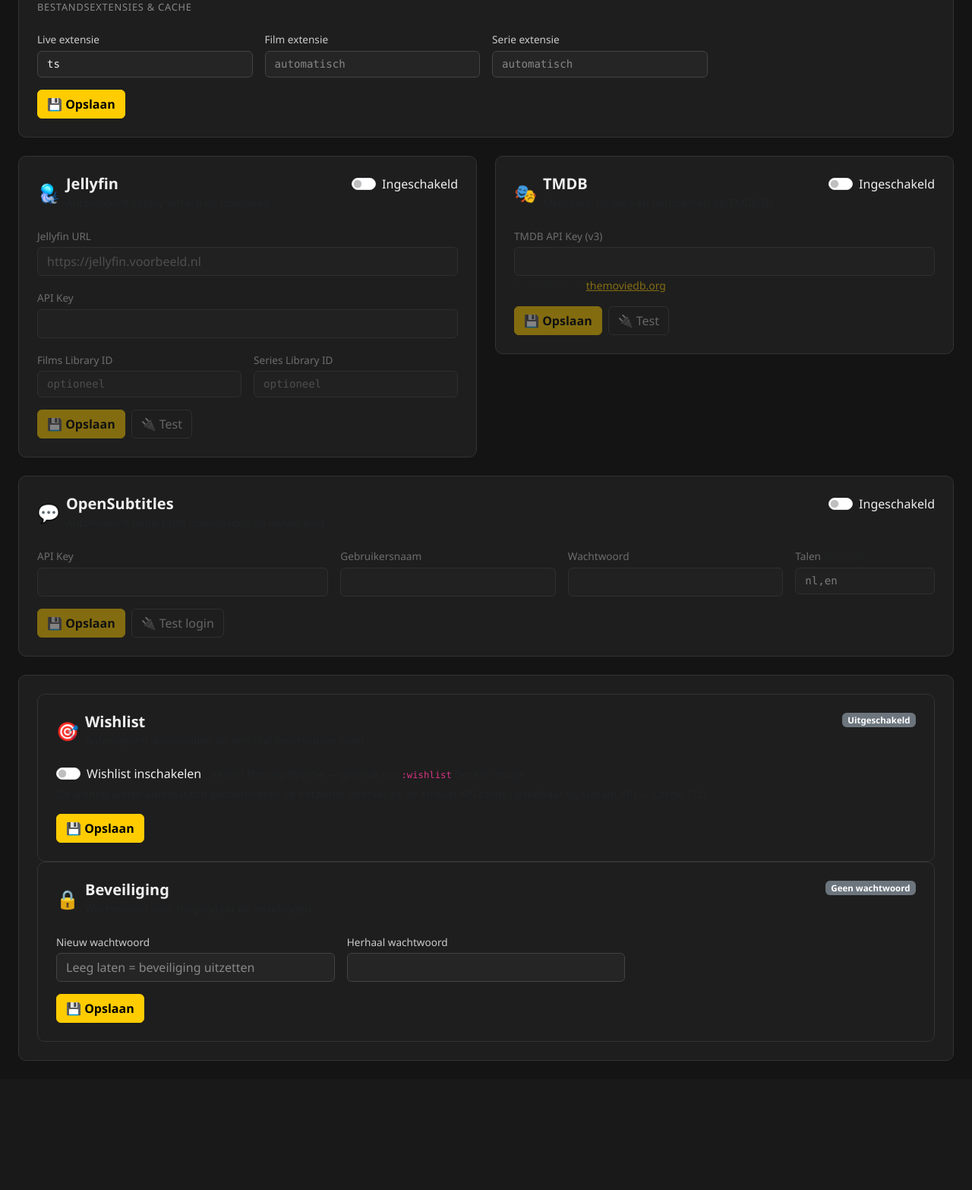
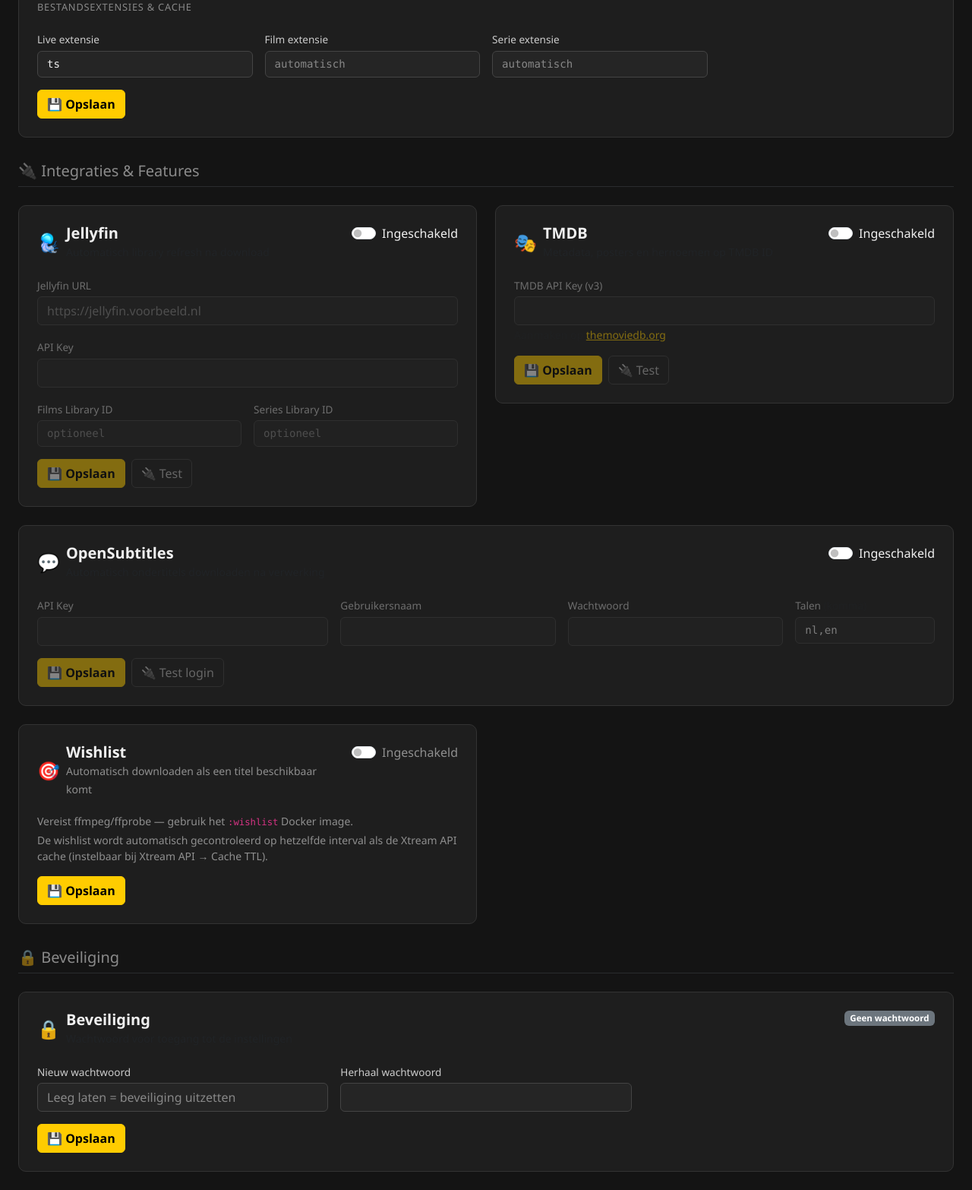
Before and after one commit to WireshJ/MediaManager, a Flask app: page /settings in a window 1280 px wide. Shown: the part 1584-3150 px from the top of the page at 76% size. Before the commit the page ends 2980 px from the top, so only its background shows below. Run offline with Flask 3, Linux system fonts and the light colour scheme; data that the repository does not hold is empty.

Commit message:
fix: Settings structuur hersteld en tekst leesbaar
- Wishlist card los van Beveiliging (was per ongeluk genest)
- Wishlist verplaatst naar Integraties & Features groep
- Jellyfin, TMDB, OpenSubtitles, Wishlist onder features heading
- Beveiliging als eigen sectie met heading
- text-muted vervangen door text-white-50 in Wishlist card

Co-Authored-By: Claude Sonnet 4.6 <noreply@anthropic.com>

```diff
--- a/templates/settings.html
+++ b/templates/settings.html
@@ -293,6 +293,12 @@
     </div>
   </div>
 
+  <!-- ══ FEATURES HEADING ══════════════════════════════════════ -->
+  <div class="col-12">
+    <h5 class="text-white-50 mb-0 mt-2">🔌 Integraties & Features</h5>
+    <hr class="border-secondary mt-2 mb-0">
+  </div>
+
   <!-- ══ JELLYFIN ══════════════════════════════════════════════ -->
   <div class="col-lg-6">
     <div class="settings-card optional-card">
@@ -420,39 +426,31 @@
     </div>
   </div>
 
-  <!-- ══ BEVEILIGING ═══════════════════════════════════════════ -->
-  <div class="col-12">
-    <div class="settings-card">
   <!-- ══ WISHLIST ═══════════════════════════════════════════════ -->
-  <div class="col-12">
-    <div class="settings-card">
+  <div class="col-lg-6">
+    <div class="settings-card optional-card">
       <div class="settings-card-header">
         <div class="d-flex align-items-center gap-2">
           <span class="settings-icon">🎯</span>
           <div>
             <h5 class="mb-0">Wishlist</h5>
-            <small class="text-muted">Automatisch downloaden als een titel beschikbaar komt</small>
+            <small class="text-white-50">Automatisch downloaden als een titel beschikbaar komt</small>
           </div>
         </div>
-        {% if cfg.get('wishlist', {}).get('enabled', False) %}
-        <span class="badge bg-success">Ingeschakeld</span>
-        {% else %}
-        <span class="badge bg-secondary">Uitgeschakeld</span>
-        {% endif %}
+        <div class="form-check form-switch mb-0">
+          <input class="form-check-input" type="checkbox" id="wl-toggle" name="wishlist_enabled_toggle"
+                 {% if cfg.get('wishlist', {}).get('enabled', False) %}checked{% endif %}
+                 onchange="document.getElementById('wl_eh').value=this.checked?'on':''">
+          <label class="form-check-label text-white-50" for="wl-toggle">Ingeschakeld</label>
+        </div>
       </div>
       <form method="POST">
         <input type="hidden" name="section" value="wishlist">
+        <input type="hidden" name="wishlist_enabled" id="wl_eh" value="{{ 'on' if cfg.get('wishlist', {}).get('enabled', False) else '' }}">
         <div class="row g-3">
           <div class="col-12">
-            <div class="form-check form-switch">
-              <input class="form-check-input" type="checkbox" name="wishlist_enabled" id="wishlist_enabled"
-                     {% if cfg.get('wishlist', {}).get('enabled', False) %}checked{% endif %}>
-              <label class="form-check-label" for="wishlist_enabled">
-                Wishlist inschakelen
-                <small class="text-muted ms-2">Vereist ffmpeg/ffprobe — gebruik het <code>:wishlist</code> Docker image</small>
-              </label>
-            </div>
-            <div class="form-text text-muted mt-1">De wishlist wordt automatisch gecontroleerd op hetzelfde interval als de Xtream API cache (instelbaar bij Xtream API → Cache TTL).</div>
+            <p class="text-white-50 small mb-1">Vereist ffmpeg/ffprobe — gebruik het <code>:wishlist</code> Docker image.</p>
+            <p class="text-white-50 small mb-0">De wishlist wordt automatisch gecontroleerd op hetzelfde interval als de Xtream API cache (instelbaar bij Xtream API → Cache TTL).</p>
           </div>
           <div class="col-12">
             <button type="submit" class="btn btn-primary">💾 Opslaan</button>
@@ -460,6 +458,12 @@
         </div>
       </form>
     </div>
+  </div>
+
+  <!-- ══ BEVEILIGING HEADING ═════════════════════════════════════ -->
+  <div class="col-12">
+    <h5 class="text-white-50 mb-0 mt-2">🔒 Beveiliging</h5>
+    <hr class="border-secondary mt-2 mb-0">
   </div>
 
   <!-- ══ BEVEILIGING ══════════════════════════════════════════════ -->
```
